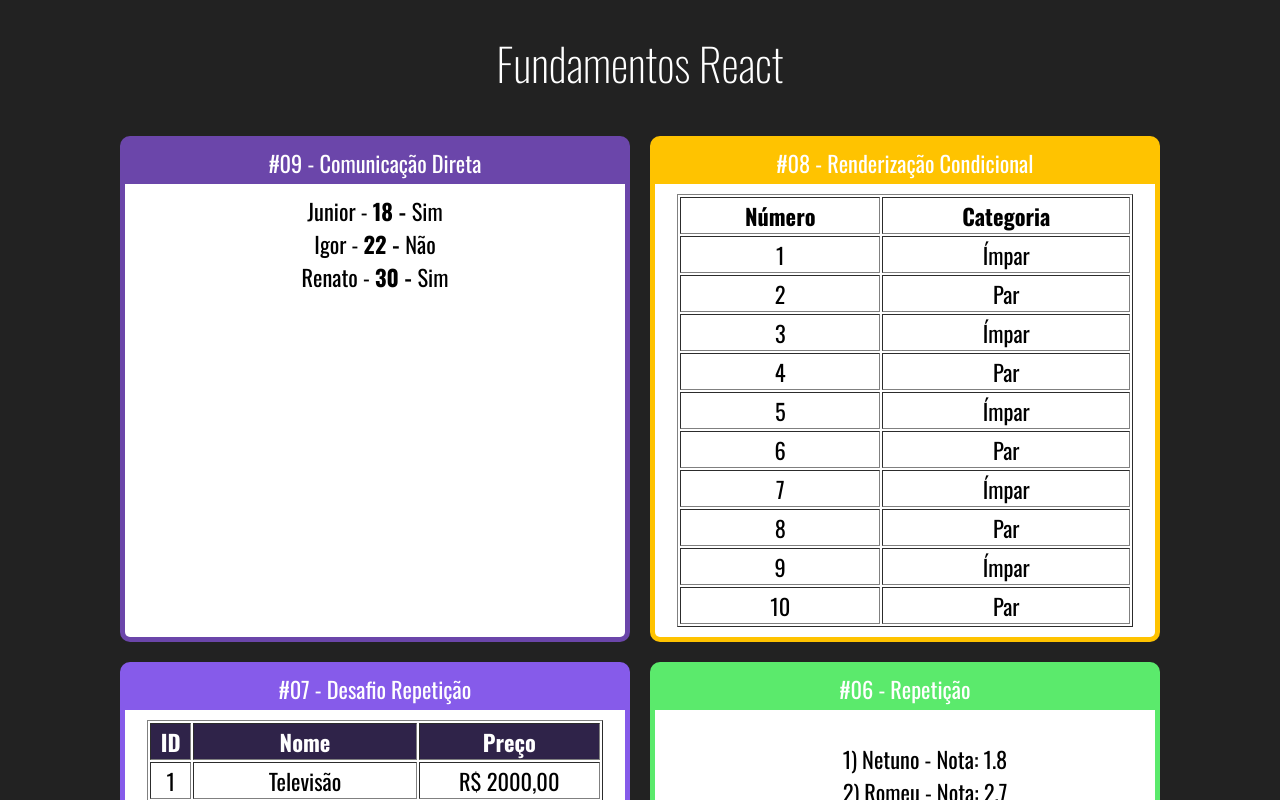
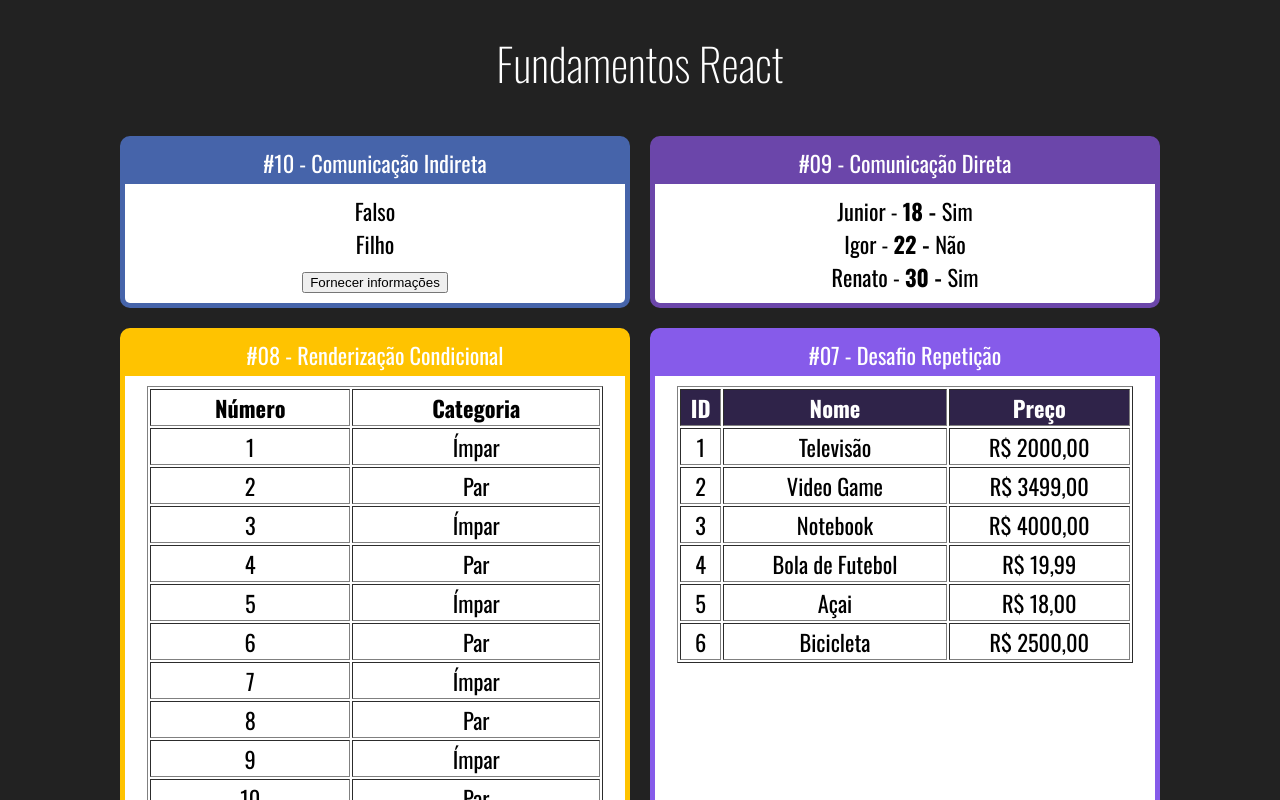
Before and after one commit to brunoherdina/fundamentos-react, a React (Create React App) app: page / in a window 1280 px wide. Shown: the top 800 px of the page. Built offline with nearby package versions, Linux system fonts and the light colour scheme.

Commit message:
Comunicação indireta com o uso do hook useState

```diff
--- a/src/App.jsx
+++ b/src/App.jsx
@@ -1,5 +1,6 @@
 import "./App.css";
 import React from "react";
+import IndiretaPai from "./components/comunicacao/IndiretaPai";
 import DiretaPai from "./components/comunicacao/DiretaPai";
 import ParOuImpar from "./components/condicional/ParOuImpar";
 import TabelaProdutos from "./components/repeticao/TabelaProdutos";
@@ -17,8 +18,12 @@ export default () => (
     <h1>Fundamentos React</h1>
 
     <div className="Cards">
+      <Card titulo="#10 - Comunicação Indireta" color="#4664AA">
+        <IndiretaPai></IndiretaPai>
+      </Card>
+
       <Card titulo="#09 - Comunicação Direta" color="#6B46AA">
-        <DiretaPai numeros={[1, 2, 3, 4, 5, 6, 7, 8, 9, 10]}></DiretaPai>
+        <DiretaPai></DiretaPai>
       </Card>
 
       <Card titulo="#08 - Renderização Condicional" color="#FFC300">
--- /dev/null
+++ b/src/components/comunicacao/IndiretaFilho.jsx
@@ -0,0 +1,19 @@
+import React from "react";
+
+export default props => {
+  const callback = props.aoClicar;
+  const gerarIdade = () => parseInt(Math.random() * 20) + 50;
+  const gerarNerd = () => Math.random() > 0.5;
+  return (
+    <div>
+      <div>Filho</div>
+      <button
+        onClick={e => {
+          callback("Nome do pai", gerarIdade(), gerarNerd());
+        }}
+      >
+        Fornecer informações
+      </button>
+    </div>
+  );
+};
--- /dev/null
+++ b/src/components/comunicacao/IndiretaPai.jsx
@@ -0,0 +1,27 @@
+import React, { useState } from "react";
+import IndiretaFilho from "./IndiretaFilho";
+
+export default props => {
+  const [nome, setNome] = useState("");
+  const [idade, setIdade] = useState("");
+  const [nerd, setNerd] = useState("");
+
+  function quandoClicar(nomeParam, idadeParam, nerdParam) {
+    setNome(nomeParam);
+    setIdade(idadeParam);
+    setNerd(nerdParam);
+  }
+
+  return (
+    <div>
+      <div>
+        <span>
+          <strong>{nome} </strong>
+        </span>
+        <span>{idade} </span>
+        <span>{nerd ? "Verdadeiro" : "Falso"}</span>
+      </div>
+      <IndiretaFilho aoClicar={quandoClicar} />
+    </div>
+  );
+};
```
